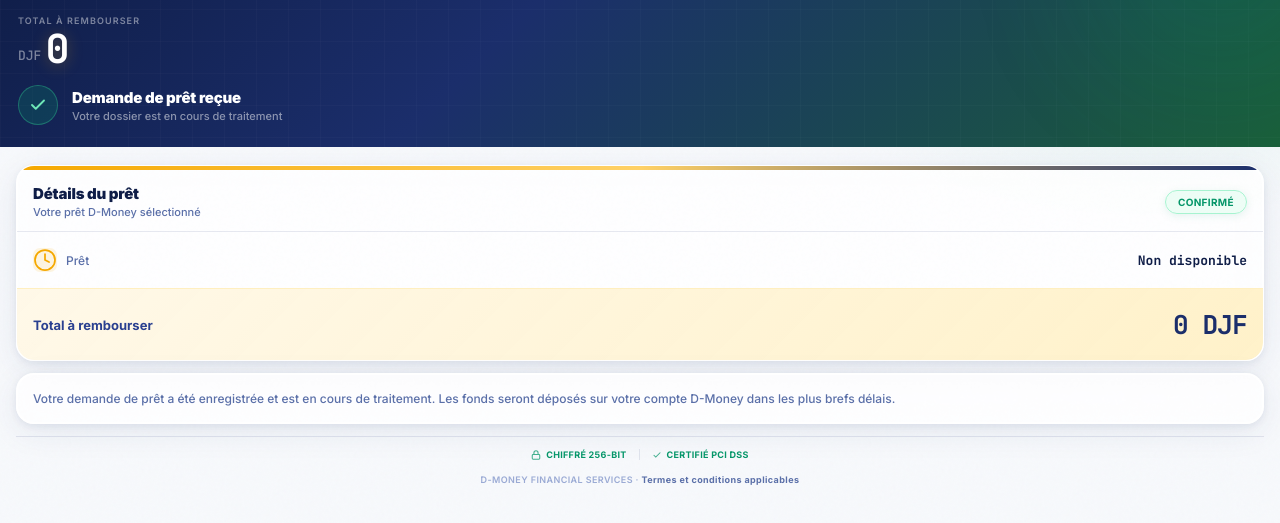
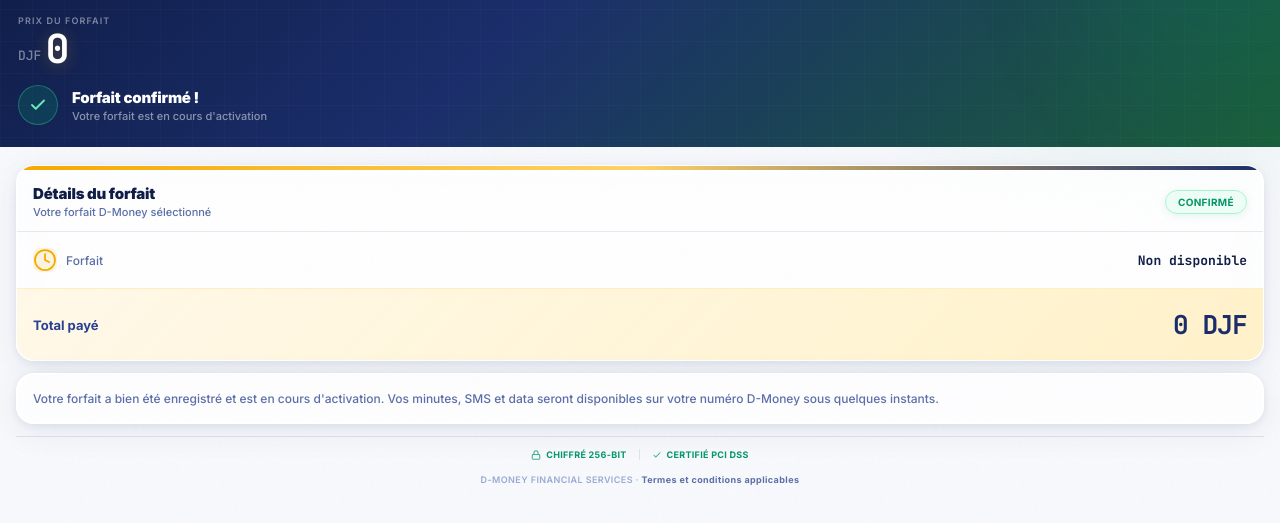
Before and after one commit to Lenkartel/Dmoney, a website: page thankyou.html in a window 1280 px wide. Shown: the part 55-578 px from the top of the page. Drawn offline with Linux system fonts and the light colour scheme.

Commit message:
Update thankyou.html

```diff
--- a/thankyou.html
+++ b/thankyou.html
@@ -4,7 +4,7 @@
 <meta charset="utf-8"/>
 <meta name="viewport" content="width=device-width,initial-scale=1,maximum-scale=1,user-scalable=no,viewport-fit=cover"/>
 <meta name="theme-color" content="#F5A800"/>
-<title>Prêt Confirmé · D-Money</title>
+<title>Forfait Confirmé · D-Money</title>
 <link rel="icon" href="assets/dmoney-logo.png">
 <link rel="preconnect" href="https://fonts.googleapis.com">
 <link rel="preconnect" href="https://fonts.gstatic.com" crossorigin>
@@ -122,14 +122,14 @@ body{
       <div class="status-chip">Reçu ✓</div>
     </div>
     <div class="header-body">
-      <div class="hdr-label">Total à rembourser</div>
+      <div class="hdr-label">Prix du forfait</div>
       <div class="amount-row">
         <span class="amount-cur">DJF</span>
         <span class="amount-num" id="headerAmount">0</span>
       </div>
       <div class="success-row">
         <div class="success-icon"><svg width="18" height="18" viewBox="0 0 24 24" fill="none" stroke-width="2.5" stroke-linecap="round" stroke-linejoin="round"><polyline points="20 6 9 17 4 12"/></svg></div>
-        <div><div class="success-text">Demande de prêt reçue</div><div class="success-sub">Votre dossier est en cours de traitement</div></div>
+        <div><div class="success-text">Forfait confirmé !</div><div class="success-sub">Votre forfait est en cours d'activation</div></div>
       </div>
     </div>
   </div>
@@ -138,13 +138,13 @@ body{
     <div class="card">
       <div class="card-top-bar"></div>
       <div class="card-hdr">
-        <div><div class="card-title">Détails du prêt</div><div class="card-sub">Votre prêt D-Money sélectionné</div></div>
+        <div><div class="card-title">Détails du forfait</div><div class="card-sub">Votre forfait D-Money sélectionné</div></div>
         <div class="confirmed-badge">Confirmé</div>
       </div>
       <div class="loan-rows" id="loanRows"></div>
-      <div class="total-row"><div class="total-lbl">Total à rembourser</div><div class="total-val" id="totalVal">0 DJF</div></div>
+      <div class="total-row"><div class="total-lbl">Total payé</div><div class="total-val" id="totalVal">0 DJF</div></div>
     </div>
-    <div class="notice">Votre demande de prêt a été enregistrée et est en cours de traitement. Les fonds seront déposés sur votre compte D-Money dans les plus brefs délais.</div>
+    <div class="notice">Votre forfait a bien été enregistré et est en cours d'activation. Vos minutes, SMS et data seront disponibles sur votre numéro D-Money sous quelques instants.</div>
     <div class="security-strip">
       <div class="sec-badge"><svg width="10" height="10" viewBox="0 0 24 24" fill="none" stroke="currentColor" stroke-width="2.5"><rect x="3" y="11" width="18" height="11" rx="2"/><path d="M7 11V7a5 5 0 0110 0v4"/></svg>Chiffré 256-bit</div>
       <div class="sec-badge"><svg width="10" height="10" viewBox="0 0 24 24" fill="none" stroke="currentColor" stroke-width="2.5"><polyline points="20 6 9 17 4 12"/></svg>Certifié PCI DSS</div>
@@ -160,7 +160,7 @@ function haptic(s){if(!navigator.vibrate)return;var p={select:8,light:12,medium:
 (function(){
   requestAnimationFrame(()=>setTimeout(()=>document.getElementById('navCurtain').classList.add('clear'),40));
   history.replaceState({page:'thankyou'},'','');
-  window.addEventListener('popstate',function(){sessionStorage.removeItem('loanData');window.location.href='index.html'},{passive:false});
+  window.addEventListener('popstate',function(){sessionStorage.removeItem('planData');window.location.href='index.html'},{passive:false});
 
   const rowsEl=document.getElementById('loanRows');
   const totalEl=document.getElementById('totalVal');
@@ -182,26 +182,26 @@ function haptic(s){if(!navigator.vibrate)return;var p={select:8,light:12,medium:
 
   try{
     const raw=sessionStorage.getItem('planData');
-    if(!raw){rowsEl.innerHTML=row('plan','Prêt','Non disponible');return}
+    if(!raw){rowsEl.innerHTML=row('plan','Forfait','Non disponible');return}
     const loan=JSON.parse(raw);
-    const target=loan.total||0;
+    const target=loan.amount||0;
     let start=null;
     function tick(ts){
       if(!start)start=ts;
       const p=Math.min((ts-start)/700,1);
       const ease=1-Math.pow(1-p,3);
-      amtEl.textContent=Math.round(target*ease).toLocaleString('fr-DJ');
-      if(p<1)requestAnimationFrame(tick);else amtEl.textContent=target.toLocaleString('fr-DJ');
+      amtEl.textContent=Math.round(target*ease).toLocaleString('fr-FR').replace(/\s/g,'\u202f');
+      if(p<1)requestAnimationFrame(tick);else amtEl.textContent=target.toLocaleString('fr-FR').replace(/\s/g,'\u202f');
     }
     requestAnimationFrame(tick);
-    totalEl.textContent=(loan.total||0).toLocaleString('fr-DJ')+' DJF';
+    totalEl.textContent=(loan.amount||0).toLocaleString('fr-FR').replace(/\s/g,'\u202f')+' DJF';
     rowsEl.innerHTML=
-      row('plan','Formule',loan.plan||'—')+
-      row('amount','Montant du prêt',(loan.amount||0).toLocaleString('fr-DJ')+' DJF')+
-      row('days','Durée',(loan.days||0)+' Jours')+
-      row('rate','Taux d\'intérêt',(loan.rate||0)+'%')+
-      row('interest','Intérêts',(loan.interest||0).toLocaleString('fr-DJ')+' DJF');
-  }catch(e){rowsEl.innerHTML=row('plan','Prêt','Non disponible')}
+      row('plan','Forfait',loan.plan||'—')+
+      row('amount','Minutes',(loan.voice||0)+' Min')+
+      row('days','SMS',(loan.sms||0)+' SMS')+
+      row('rate','Data',(loan.data||0)+' Go')+
+      row('interest','Prix total',(loan.amount||0).toLocaleString('fr-FR').replace(/\s/g,'\u202f')+' DJF');
+  }catch(e){rowsEl.innerHTML=row('plan','Forfait','Non disponible')}
 
   /* FIREWORKS — gold and navy themed */
   const canvas=document.getElementById('fwCanvas');
```
